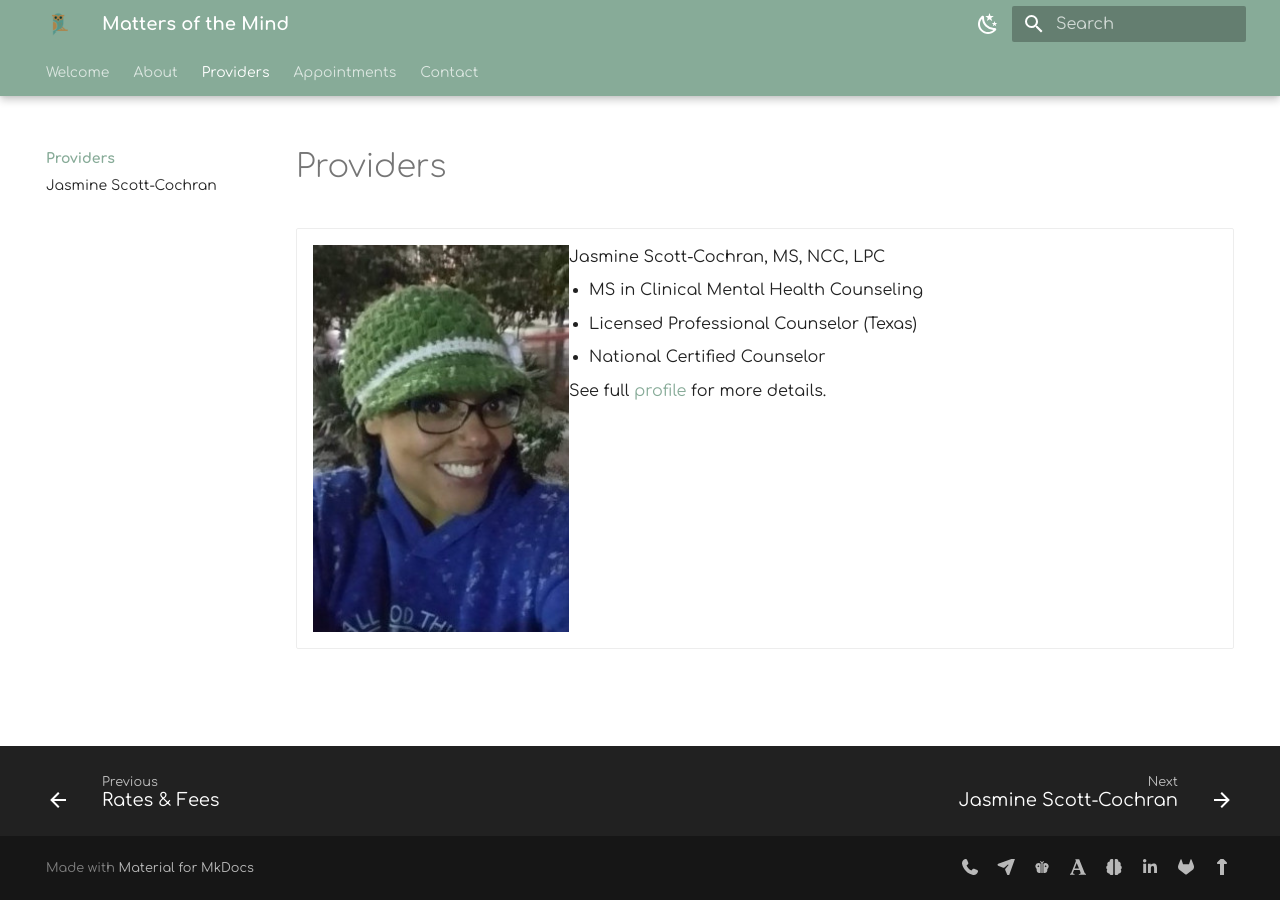
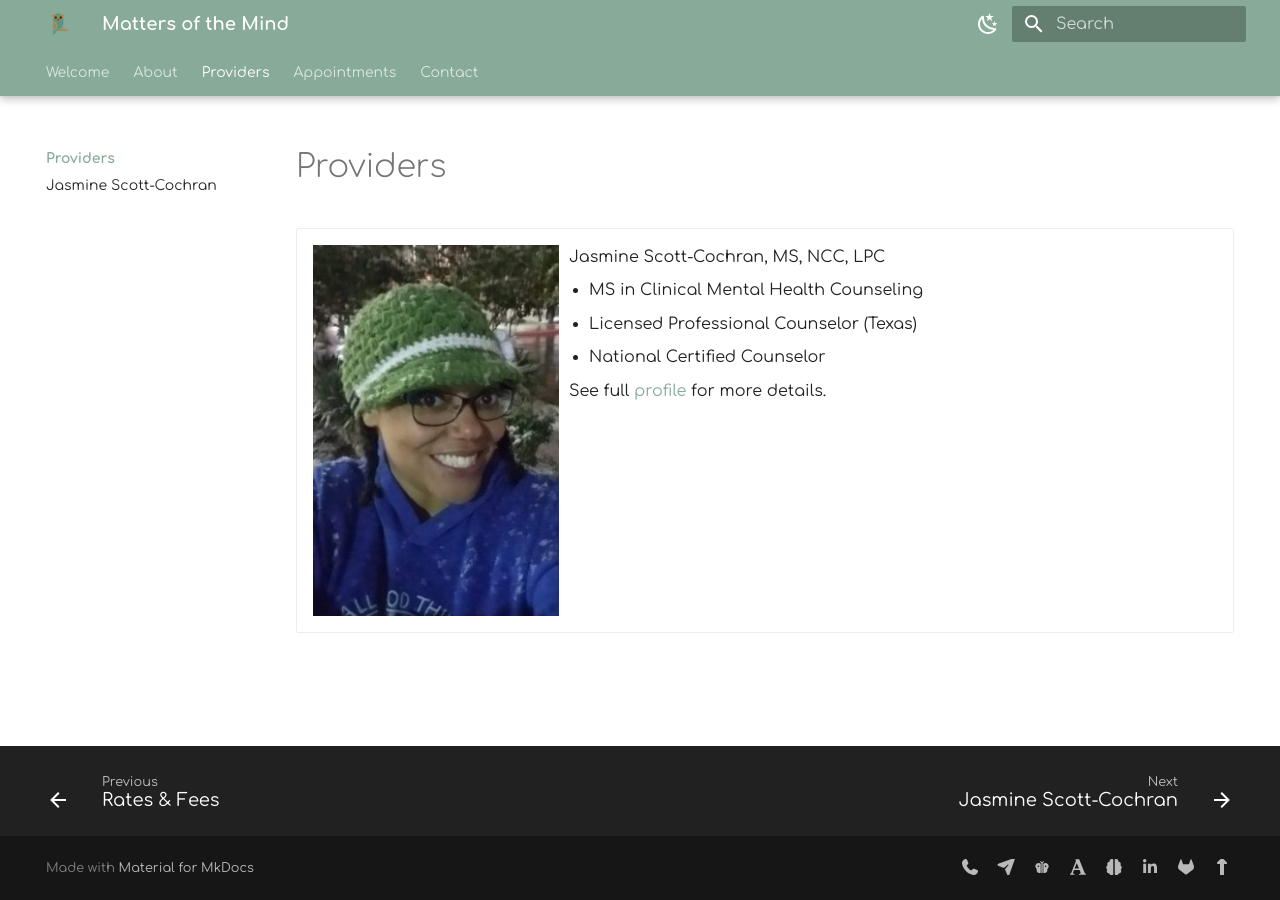
Before and after one commit to motm-therapy/website, an MkDocs documentation site: the page built from docs/providers/index.md, in a window 1280 px wide. Built offline with MkDocs 1.6.1 and Material for MkDocs 9.7.7, drawn with Linux system fonts in a browser that asks for light colours; plug-ins that fetch from the network failed and are left out.

Commit message:
Update index.md

```diff
--- a/docs/providers/index.md
+++ b/docs/providers/index.md
@@ -1,7 +1,7 @@
 # Providers
 
 <div class="grid cards" markdown>
--    [![Jasmine Scott-Cochran](assets/jasmine.jpeg){ height="384" width="256" style="float: left;" }](jasmine.md)
+-    [![Jasmine Scott-Cochran](assets/jasmine.jpeg){ height="384" width="256" style="float:left; padding-right:10px" }](jasmine.md)
      Jasmine Scott-Cochran, MS, NCC, LPC
 
      - MS in Clinical Mental Health Counseling
```
